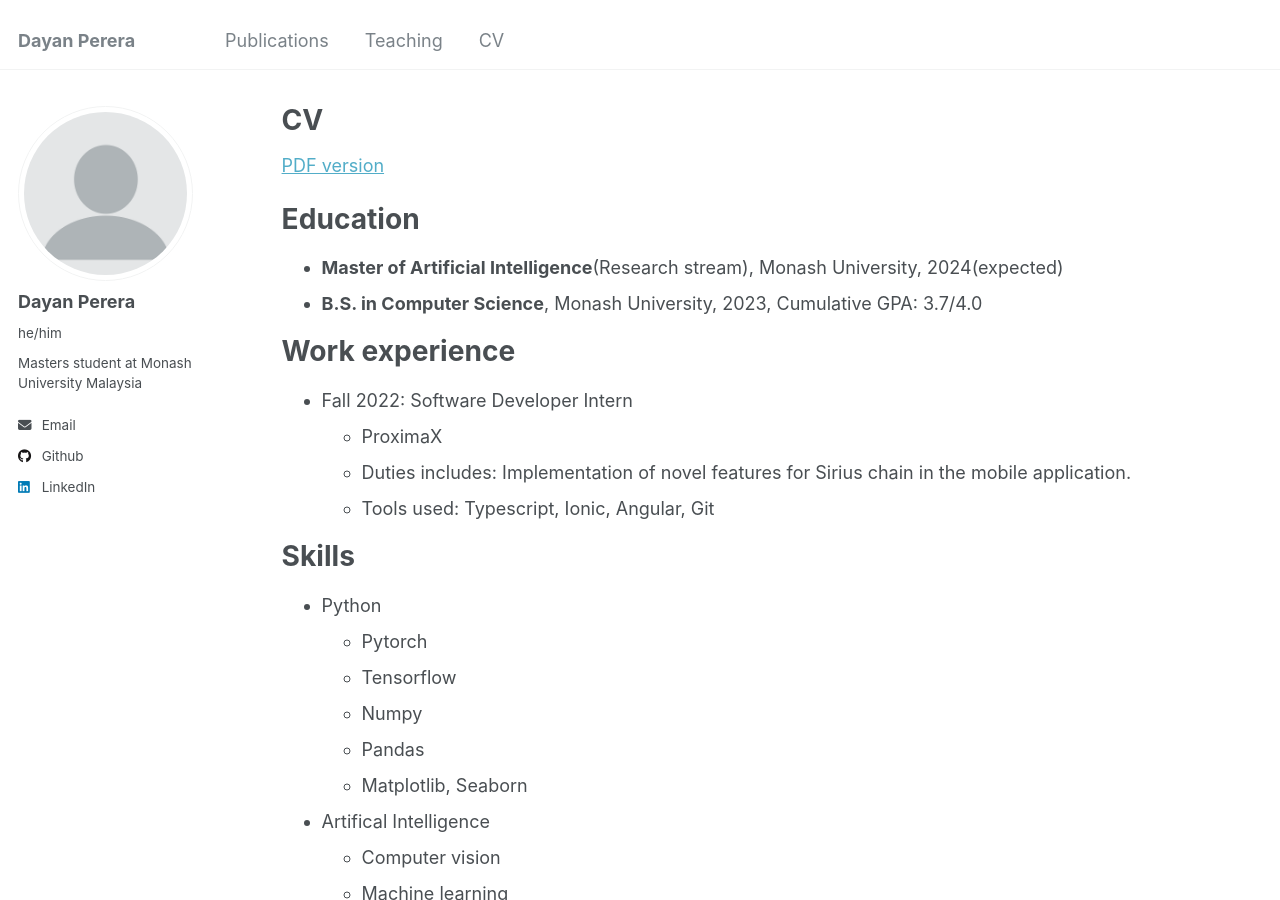
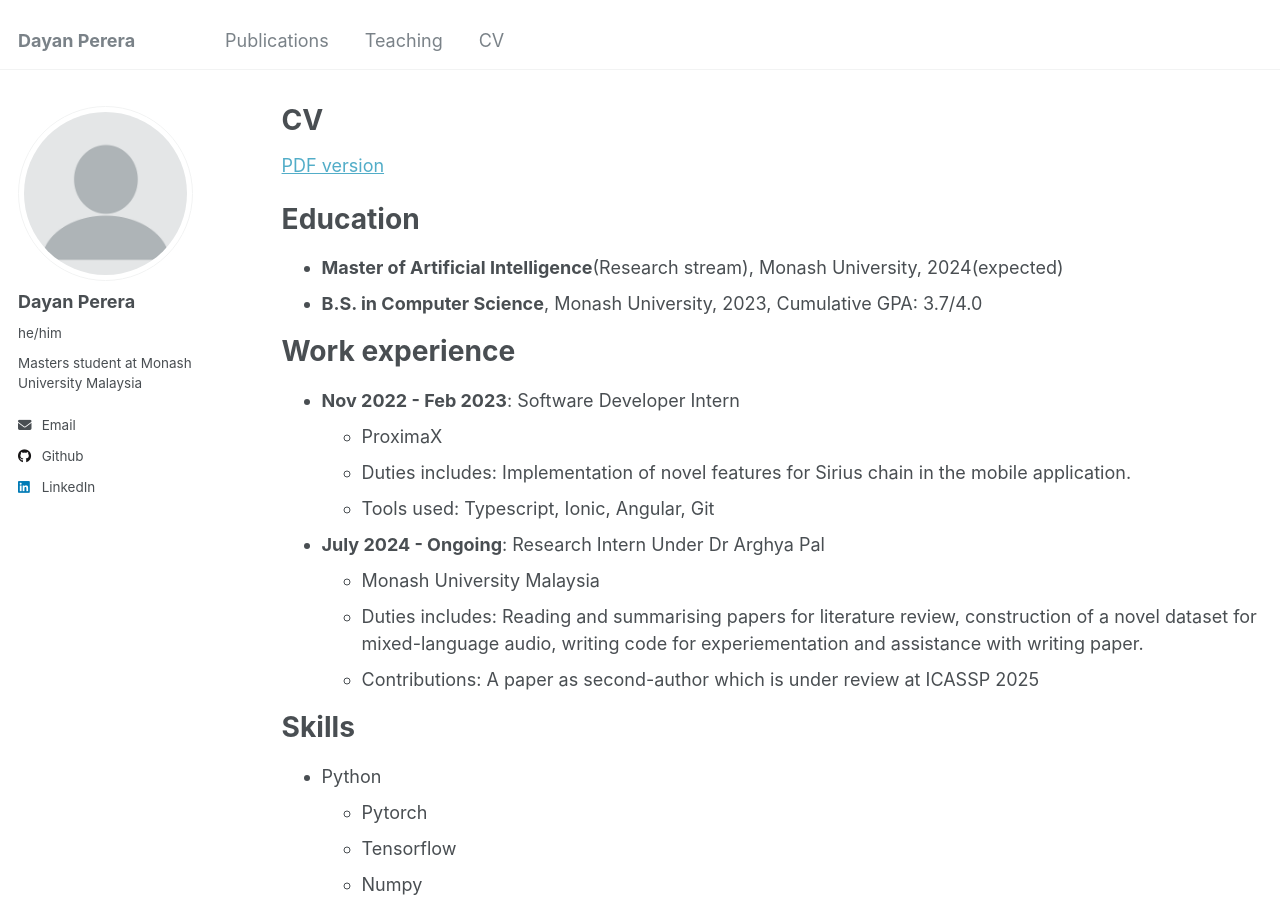
Before and after one commit to TheRecklessDoctor/TheRecklessDoctor.github.io, a Jekyll site: the page built from _pages/cv.md, in a window 1280 px wide and 900 px high. Built offline with Jekyll 4.4.1, drawn with Linux system fonts in a browser that asks for light colours.

Commit message:
Edited work experience in CV page

```diff
--- a/_pages/cv.md
+++ b/_pages/cv.md
@@ -17,10 +17,14 @@ Education
 
 Work experience
 ======
-* Fall 2022: Software Developer Intern
+* <b>Nov 2022 - Feb 2023</b>: Software Developer Intern
   * ProximaX
   * Duties includes: Implementation of novel features for Sirius chain in the mobile application.
   * Tools used: Typescript, Ionic, Angular, Git
+* <b>July 2024 - Ongoing</b>: Research Intern Under Dr Arghya Pal
+  * Monash University Malaysia
+  * Duties includes: Reading and summarising papers for literature review, construction of a novel dataset for mixed-language audio, writing code for experiementation and assistance with writing paper.
+  * Contributions: A paper as second-author which is under review at ICASSP 2025
 
 Skills
 ======
```
